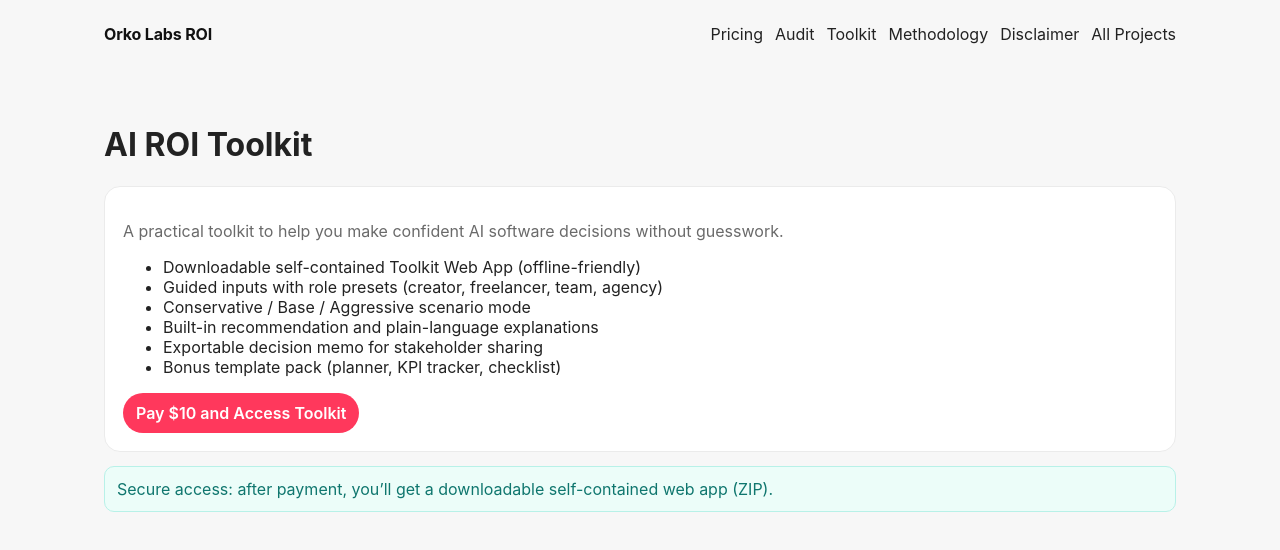
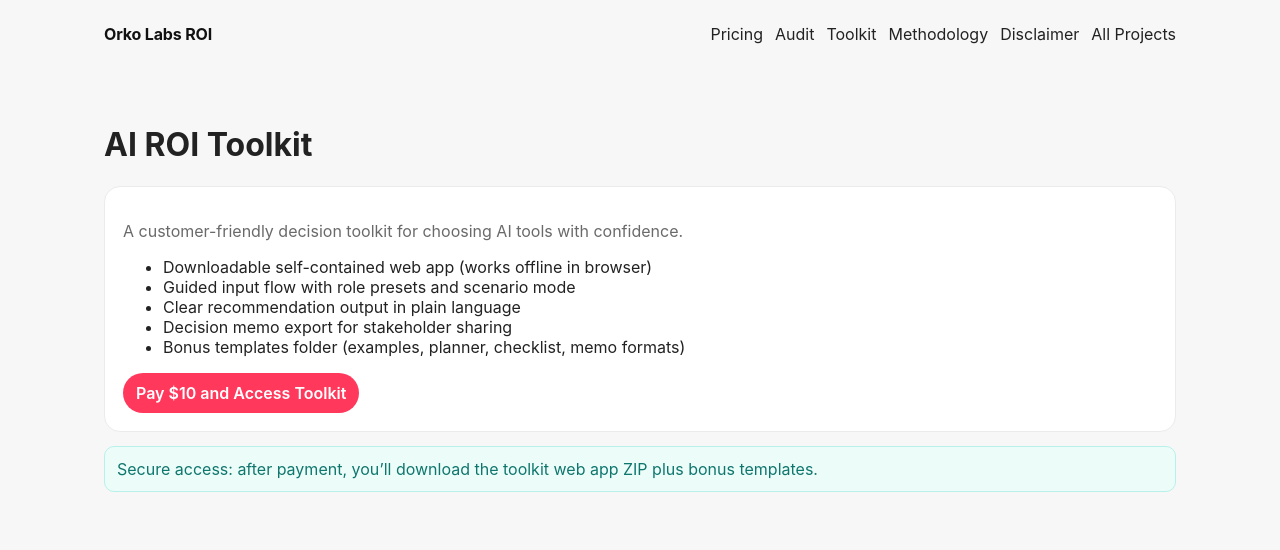
Before and after one commit to ankurvsoni/ai-tool-roi-calculators, a Next.js app: page /toolkit in a window 1280 px wide. Shown: the top 550 px of the page. Built offline with nearby package versions, Linux system fonts and the light colour scheme.

Commit message:
Align toolkit value messaging with actual deliverables and include bonus templates in ZIP

```diff
--- a/app/pricing/page.js
+++ b/app/pricing/page.js
@@ -1,7 +1,7 @@
 import { PAYMENT_LINKS } from '@/lib/paymentLinks';
 
 export default function Pricing(){
-  return <main className="wrap"><h1>Pricing</h1><p className="muted">Simple self-serve offer.</p><div className="grid">
-    <div className="card"><h3>AI ROI Toolkit</h3><p className="muted"><strong>$10</strong> · downloadable self-contained web app + practical templates.</p><ul><li>Offline ROI Toolkit Web App (guided, non-technical)</li><li>Scenario presets + recommendation engine</li><li>Exportable decision memo</li><li>Bonus ZIP templates (calculator, planner, KPI tracker)</li></ul><a className="btn" href={PAYMENT_LINKS.toolkit} target="_blank" rel="noopener noreferrer">Pay & Get Toolkit ($10)</a></div>
-  </div><p className="footer">After payment, access is verified and you can download the toolkit app immediately.</p></main>
+  return <main className="wrap"><h1>Pricing</h1><p className="muted">A practical decision system for AI tool purchases.</p><div className="grid">
+    <div className="card"><h3>AI ROI Toolkit</h3><p className="muted"><strong>$10</strong> · downloadable self-contained web app + bonus templates.</p><ul><li>Offline Toolkit Web App (`index.html`) with guided ROI workflow</li><li>Scenario analysis: conservative / base / aggressive</li><li>Exportable decision memo</li><li>Bonus templates: examples, presets, planner, checklist, and memo files</li></ul><a className="btn" href={PAYMENT_LINKS.toolkit} target="_blank" rel="noopener noreferrer">Pay & Get Toolkit ($10)</a></div>
+  </div><p className="footer">You are paying for a reusable decision system, not just a single calculator page.</p></main>
 }
--- a/app/toolkit/page.js
+++ b/app/toolkit/page.js
@@ -3,17 +3,16 @@
 export default function Toolkit(){
   return <main className="wrap"><h1>AI ROI Toolkit</h1>
   <div className="box">
-    <p className="muted">A practical toolkit to help you make confident AI software decisions without guesswork.</p>
+    <p className="muted">A customer-friendly decision toolkit for choosing AI tools with confidence.</p>
     <ul>
-      <li>Downloadable self-contained Toolkit Web App (offline-friendly)</li>
-      <li>Guided inputs with role presets (creator, freelancer, team, agency)</li>
-      <li>Conservative / Base / Aggressive scenario mode</li>
-      <li>Built-in recommendation and plain-language explanations</li>
-      <li>Exportable decision memo for stakeholder sharing</li>
-      <li>Bonus template pack (planner, KPI tracker, checklist)</li>
+      <li>Downloadable self-contained web app (works offline in browser)</li>
+      <li>Guided input flow with role presets and scenario mode</li>
+      <li>Clear recommendation output in plain language</li>
+      <li>Decision memo export for stakeholder sharing</li>
+      <li>Bonus templates folder (examples, planner, checklist, memo formats)</li>
     </ul>
     <a className="btn" href={PAYMENT_LINKS.toolkit} target="_blank" rel="noopener noreferrer">Pay $10 and Access Toolkit</a>
   </div>
-  <div className="success">Secure access: after payment, you’ll get a downloadable self-contained web app (ZIP).</div>
+  <div className="success">Secure access: after payment, you’ll download the toolkit web app ZIP plus bonus templates.</div>
   </main>
 }
```
Also changed, not shown: secure-assets/toolkit/webapp_v1/README.txt, 1 other file (tests, documents, lock files or other folders).
